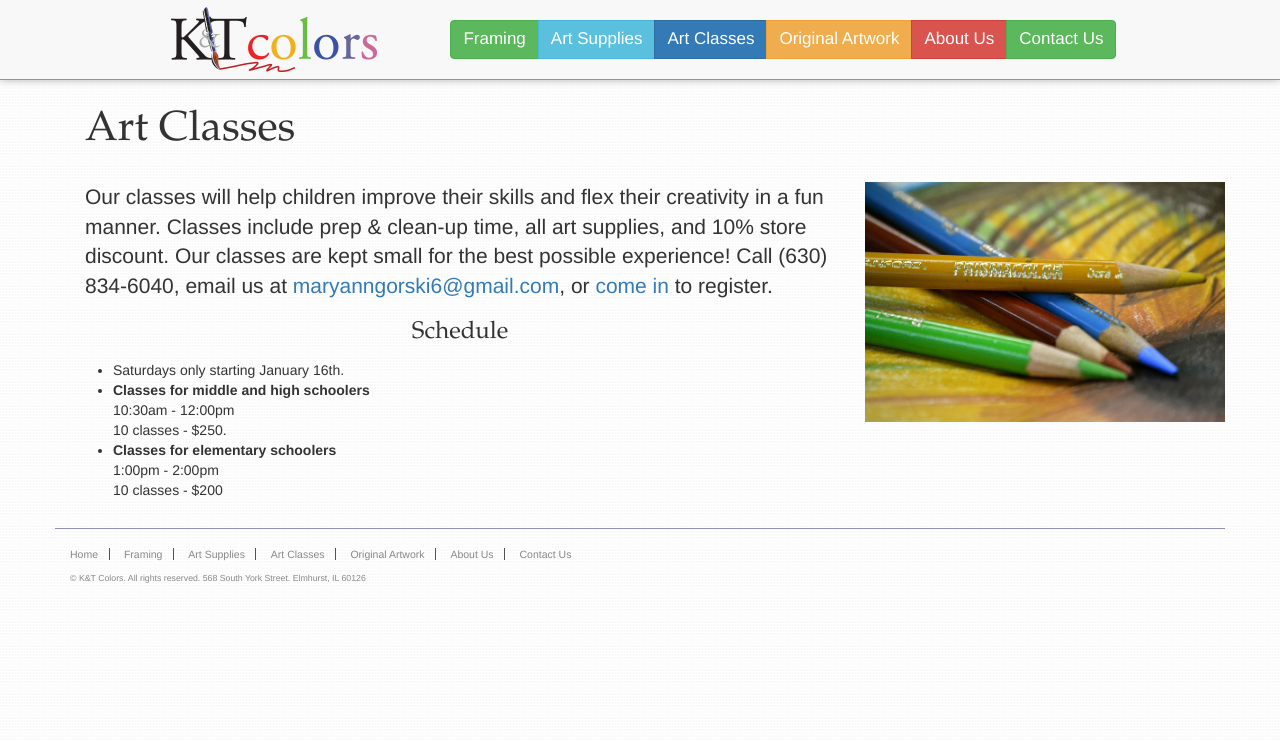
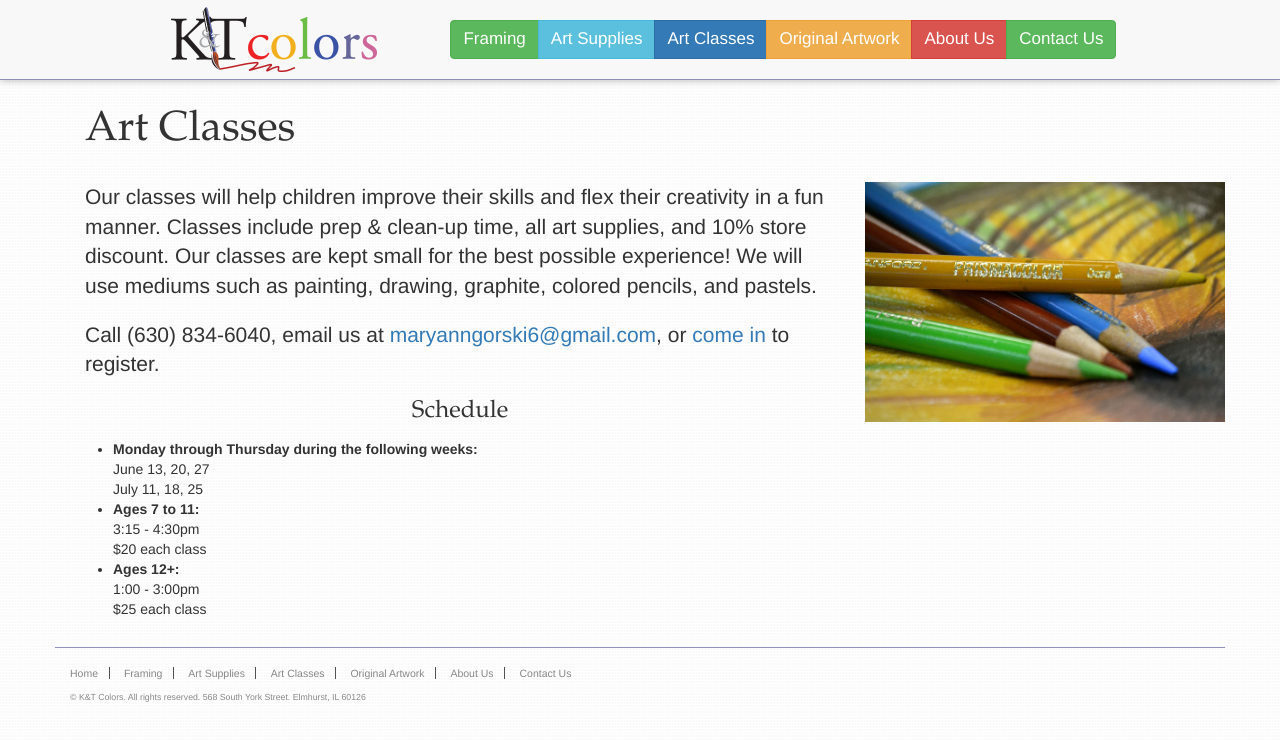
Before and after one commit to kandtcolors/ktcolorselmhurst.com, a Jekyll site: the page built from art-classes.html, in a window 1280 px wide. Shown: the top 741 px of the page. Built offline with Jekyll 4.4.1, drawn with Linux system fonts in a browser that asks for light colours; nearby versions of some CDN libraries.

Commit message:
Updated classes

```diff
--- a/art-classes.html
+++ b/art-classes.html
@@ -12,13 +12,14 @@ bodyClasses: art-classes
         <article>
           <div class="row">
             <div class="col-md-8">
-              <p class="lead">Our classes will help children improve their skills and flex their creativity in a fun manner. Classes include prep &amp; clean-up time, all art supplies, and 10% store discount. Our classes are kept small for the best possible experience! Call (630) 834-6040, email us at <a href="mailto:maryanngorski6@gmail.com" target="_blank">maryanngorski6@gmail.com</a>, or <a href="{{ "/contact-us/" | prepend: site.baseurl }}">come in</a> to register.</p>
+              <p class="lead">Our classes will help children improve their skills and flex their creativity in a fun manner. Classes include prep &amp; clean-up time, all art supplies, and 10% store discount. Our classes are kept small for the best possible experience! We will use mediums such as painting, drawing, graphite, colored pencils, and pastels.</p>
+              <p class="lead">Call (630) 834-6040, email us at <a href="mailto:maryanngorski6@gmail.com" target="_blank">maryanngorski6@gmail.com</a>, or <a href="{{ "/contact-us/" | prepend: site.baseurl }}">come in</a> to register.</p>
               <h3 class="text-center">Schedule</h3>
               <ul>
-                <li>Saturdays only starting January 16th.</li>
-                <li><strong>Classes for middle and high schoolers</strong><br>10:30am - 12:00pm<br>10 classes - $250.</li>
-                <li><strong>Classes for elementary schoolers</strong><br>1:00pm - 2:00pm<br>10 classes - $200</li>
-              </p>
+                <li><strong>Monday through Thursday during the following weeks:</strong><br>June 13, 20, 27<br>July 11, 18, 25</li>
+                <li><strong>Ages 7 to 11:</strong><br>3:15 - 4:30pm<br>$20 each class</li>
+                <li><strong>Ages 12+:</strong><br>1:00 - 3:00pm<br>$25 each class</li>
+              </ul>
             </div>
             <div class="col-md-4"><img src="{{ site.imagebase }}/coloredpencilsfew.jpg" alt="Colored Pencils"></div>
           </div>
```
